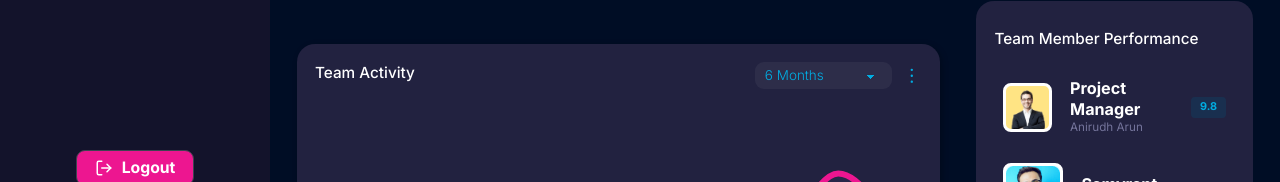
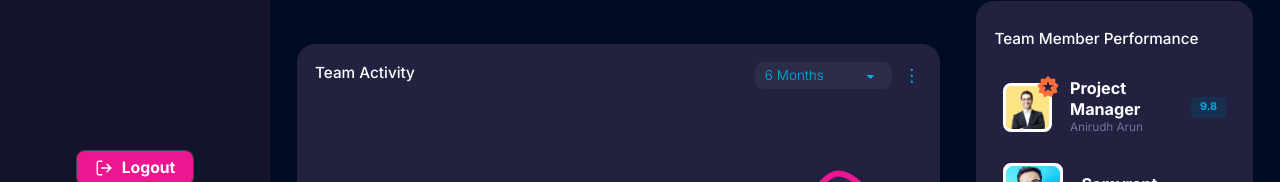
Before and after one commit to IDNK2203/Formi-Dasboard, a React (Vite) app: page / in a window 1280 px wide. Shown: the part 524-706 px from the top of the page. Built offline with nearby package versions, Linux system fonts and the light colour scheme.

Commit message:
tooltip fix

```diff
--- a/src/components/AreaChart.jsx
+++ b/src/components/AreaChart.jsx
@@ -47,6 +47,55 @@ const data = [
     amt: 2100,
   },
 ];
+
+function CustomTooltip({ payload, label, active }) {
+  if (active) {
+    return (
+      // <div className="custom-tooltip">
+      //   <p className="label">{`${label} : ${payload[0].value}`}</p>
+      //   {/* <p className="intro">{getIntroOfPage(label)}</p> */}
+      //   <p className="desc">Anything you want can be displayed here.</p>
+      // </div>
+      // <div className="top-10 flex flex-col items-center bg-[#222240] mb-1 group-hover:flex rounded-md">
+      //   <span className="z-10 p-2 text-xs leading-1 text-white bg-gray-600 shadow-lg rounded-md">{`${label} : ${payload[0].value}`}</span>
+      //   <div className="absolute bg-[#222240] w-3 h-3 -mt-2 rotate-45 translate-y-1 bg-gray-600"></div>
+      // </div>
+      <div className={`relative flex flex-col items-center group`}>
+        <div className="top-10 flex flex-col items-center bg-[#38385b] shadow-lg p-2 px-5 group-hover:flex rounded-md">
+          <span className="z-10 p-1 text-xs leading-1 text-white  rounded-md">
+            Project Meeting with
+          </span>
+          <div class="my-2 p-1 flex -space-x-2 overflow-hidden ">
+            <img
+              class="inline-block h-6 w-6 rounded-full ring-2 ring-white"
+              src="https://images.unsplash.com/photo-1491528323818-fdd1faba62cc?ixlib=rb-1.2.1&ixid=eyJhcHBfaWQiOjEyMDd9&auto=format&fit=facearea&facepad=2&w=256&h=256&q=80"
+              alt=""
+            />
+            <img
+              class="inline-block h-6 w-6 rounded-full ring-2 ring-white"
+              src="https://images.unsplash.com/photo-1550525811-e5869dd03032?ixlib=rb-1.2.1&auto=format&fit=facearea&facepad=2&w=256&h=256&q=80"
+              alt=""
+            />
+            <img
+              class="inline-block h-6 w-6 rounded-full ring-2 ring-white"
+              src="https://images.unsplash.com/photo-1500648767791-00dcc994a43e?ixlib=rb-1.2.1&ixid=eyJhcHBfaWQiOjEyMDd9&auto=format&fit=facearea&facepad=2.25&w=256&h=256&q=80"
+              alt=""
+            />
+            <img
+              class="inline-block h-6 w-6 rounded-full ring-2 ring-white"
+              src="https://images.unsplash.com/photo-1517365830460-955ce3ccd263?ixlib=rb-1.2.1&ixid=eyJhcHBfaWQiOjEyMDd9&auto=format&fit=facearea&facepad=2&w=256&h=256&q=80"
+              alt=""
+            />
+          </div>
+          <div className="absolute bg-[#38385b] w-3 h-3 -mt-4 rotate-45 translate-y-[5.5rem]"></div>
+        </div>
+      </div>
+    );
+  }
+
+  return null;
+}
+
 const _AreaChart = () => {
   return (
     <ResponsiveContainer width="100%" height="100%">
@@ -61,14 +110,19 @@ const _AreaChart = () => {
           bottom: 30,
         }}
       >
-        <Tooltip />
+        <Tooltip content={<CustomTooltip />} offset={10} />
         <Area
           type="monotone"
           dataKey="uv"
           stroke="#ED1690"
           fill="#2e2e56a8"
           strokeWidth={6}
-          activeDot={{ stroke: "white", strokeWidth: 2, r: 10 }}
+          activeDot={{
+            stroke: "#00ADE1",
+            strokeWidth: 4,
+            r: 8,
+            fill: "white",
+          }}
         />
       </AreaChart>
     </ResponsiveContainer>
--- a/src/components/BarChart.jsx
+++ b/src/components/BarChart.jsx
@@ -45,20 +45,6 @@ const data = [
   },
 ];
 
-function CustomTooltip({ payload, label, active }) {
-  if (active) {
-    return (
-      <div className="custom-tooltip">
-        <p className="label">{`${label} : ${payload[0].value}`}</p>
-        <p className="intro">{getIntroOfPage(label)}</p>
-        <p className="desc">Anything you want can be displayed here.</p>
-      </div>
-    );
-  }
-
-  return null;
-}
-
 const _BarChart = () => {
   return (
     <ResponsiveContainer width="100%" height="100%">
--- a/src/components/TeamPanel.jsx
+++ b/src/components/TeamPanel.jsx
@@ -2,6 +2,7 @@ import TeamUser1 from "../assets/teamUser-1.png";
 import TeamUser2 from "../assets/teamUser-2.png";
 import TeamUser3 from "../assets/teamUser-3.png";
 import TeamUser4 from "../assets/teamUser-4.png";
+import TopMemberStar from "../assets/top-member-star.png";
 
 const sampleData = [
   {
@@ -41,12 +42,19 @@ const TeamPanel = () => {
         <h3 className="performance-widget__title"> Team Member Performance</h3>
       </div>
       <ul className="performance-widget__list">
-        {sampleData.map((e) => (
+        {sampleData.map((e, i) => (
           <li className="performance-widget__list-item">
             <div className="performance-widget__list-term-part">
               <span
                 className={`performance-widget__image-container ${e.bgColor}`}
               >
+                {i == 0 && (
+                  <img
+                    className="performance-widget__top-member-star-img"
+                    src={TopMemberStar}
+                    alt=""
+                  />
+                )}
                 <img
                   className="performance-widget__member-img"
                   src={e.img}
--- a/src/styles/_component.scss
+++ b/src/styles/_component.scss
@@ -220,8 +220,14 @@
   border: 3px solid white;
   border-radius: 8px;
   margin-right: 1rem;
+  position: relative;
 }
 
+.performance-widget__top-member-star-img {
+  position: absolute;
+  top: -10px;
+  right: -10px;
+}
 .performance-widget__text-box {
   padding-right: 1rem;
   display: flex;
--- a/tailwind.config.cjs
+++ b/tailwind.config.cjs
@@ -8,18 +8,36 @@ module.exports = {
       lg: "976px",
       xl: "1440px",
     },
-    colors: {
+    colors: ({ colors }) => ({
       txtsec: "#00ade2",
-      blue: "#1fb6ff",
-      purple: "#7e5bef",
-      pink: "#ff49db",
-      orange: "#ff7849",
-      green: "#13ce66",
-      yellow: "#ffc82c",
-      "gray-dark": "#273444",
-      gray: "#8492a6",
-      "gray-light": "#d3dce6",
-    },
+      inherit: colors.inherit,
+      current: colors.current,
+      transparent: colors.transparent,
+      black: colors.black,
+      white: colors.white,
+      slate: colors.slate,
+      gray: colors.gray,
+      zinc: colors.zinc,
+      neutral: colors.neutral,
+      stone: colors.stone,
+      red: colors.red,
+      orange: colors.orange,
+      amber: colors.amber,
+      yellow: colors.yellow,
+      lime: colors.lime,
+      green: colors.green,
+      emerald: colors.emerald,
+      teal: colors.teal,
+      cyan: colors.cyan,
+      sky: colors.sky,
+      blue: colors.blue,
+      indigo: colors.indigo,
+      violet: colors.violet,
+      purple: colors.purple,
+      fuchsia: colors.fuchsia,
+      pink: colors.pink,
+      rose: colors.rose,
+    }),
     fontFamily: {
       sans: ["Graphik", "sans-serif"],
       serif: ["Merriweather", "serif"],
```
Also changed, not shown: src/assets/top-member-star.png (added).
